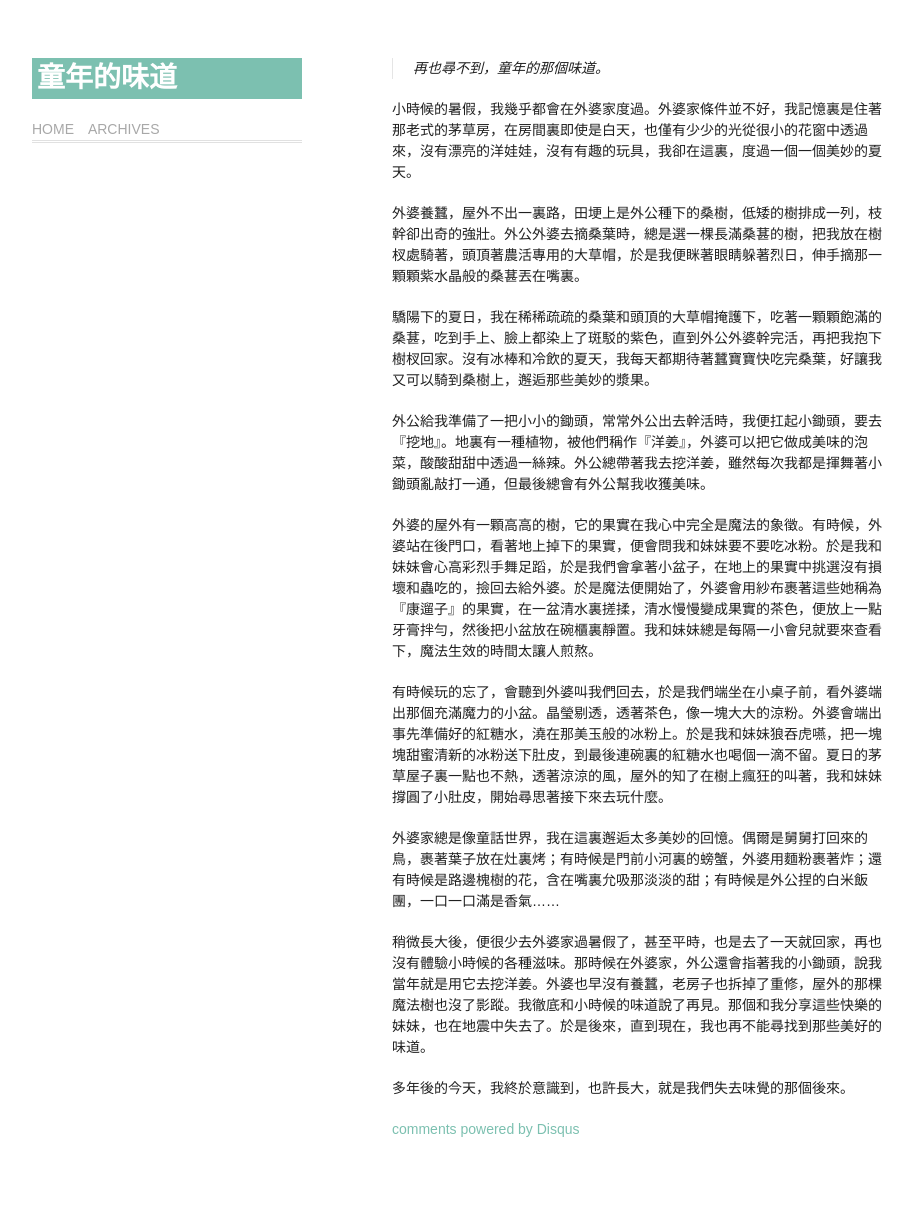
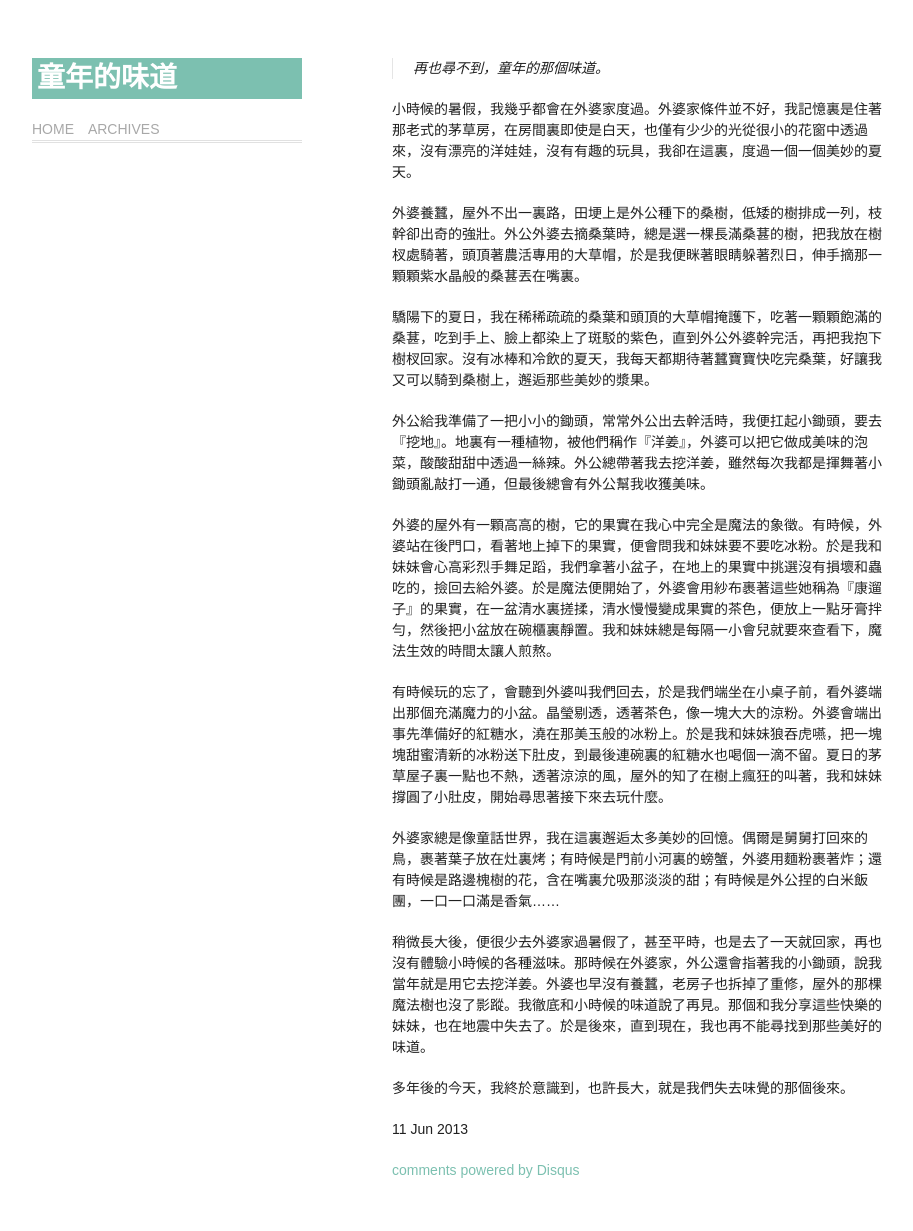
Before and after one commit to lixiaochou077/lixiaochou077.github.io, a Jekyll site: the page built from _posts/2013-06-11-bingfen.md, in a window 1280 px wide. Shown: the whole page, without its empty margins (178-1091 px from the left). Built offline with Jekyll 4.4.1, drawn with Linux system fonts in a browser that asks for light colours; Markdown is read by kramdown in place of the engine named in the settings; comment, search, counter and statistics services are not loaded; before the commit the page ends 1190 px from its top, so only the background shows below that.

Commit message:
add post

```diff
--- a/_posts/2013-06-11-bingfen.md
+++ b/_posts/2013-06-11-bingfen.md
@@ -13,7 +13,7 @@ title: 童年的味道
 
 外公給我準備了一把小小的鋤頭，常常外公出去幹活時，我便扛起小鋤頭，要去『挖地』。地裏有一種植物，被他們稱作『洋姜』，外婆可以把它做成美味的泡菜，酸酸甜甜中透過一絲辣。外公總帶著我去挖洋姜，雖然每次我都是揮舞著小鋤頭亂敲打一通，但最後總會有外公幫我收獲美味。
 
-外婆的屋外有一顆高高的樹，它的果實在我心中完全是魔法的象徵。有時候，外婆站在後門口，看著地上掉下的果實，便會問我和妹妹要不要吃冰粉。於是我和妹妹會心高彩烈手舞足蹈，於是我們會拿著小盆子，在地上的果實中挑選沒有損壞和蟲吃的，撿回去給外婆。於是魔法便開始了，外婆會用紗布裹著這些她稱為『康遛子』的果實，在一盆清水裏搓揉，清水慢慢變成果實的茶色，便放上一點牙膏拌勻，然後把小盆放在碗櫃裏靜置。我和妹妹總是每隔一小會兒就要來查看下，魔法生效的時間太讓人煎熬。
+外婆的屋外有一顆高高的樹，它的果實在我心中完全是魔法的象徵。有時候，外婆站在後門口，看著地上掉下的果實，便會問我和妹妹要不要吃冰粉。於是我和妹妹會心高彩烈手舞足蹈，我們拿著小盆子，在地上的果實中挑選沒有損壞和蟲吃的，撿回去給外婆。於是魔法便開始了，外婆會用紗布裹著這些她稱為『康遛子』的果實，在一盆清水裏搓揉，清水慢慢變成果實的茶色，便放上一點牙膏拌勻，然後把小盆放在碗櫃裏靜置。我和妹妹總是每隔一小會兒就要來查看下，魔法生效的時間太讓人煎熬。
 
 有時候玩的忘了，會聽到外婆叫我們回去，於是我們端坐在小桌子前，看外婆端出那個充滿魔力的小盆。晶瑩剔透，透著茶色，像一塊大大的涼粉。外婆會端出事先準備好的紅糖水，澆在那美玉般的冰粉上。於是我和妹妹狼吞虎嚥，把一塊塊甜蜜清新的冰粉送下肚皮，到最後連碗裏的紅糖水也喝個一滴不留。夏日的茅草屋子裏一點也不熱，透著涼涼的風，屋外的知了在樹上瘋狂的叫著，我和妹妹撐圓了小肚皮，開始尋思著接下來去玩什麼。
 
@@ -22,3 +22,5 @@ title: 童年的味道
 稍微長大後，便很少去外婆家過暑假了，甚至平時，也是去了一天就回家，再也沒有體驗小時候的各種滋味。那時候在外婆家，外公還會指著我的小鋤頭，說我當年就是用它去挖洋姜。外婆也早沒有養蠶，老房子也拆掉了重修，屋外的那棵魔法樹也沒了影蹤。我徹底和小時候的味道說了再見。那個和我分享這些快樂的妹妹，也在地震中失去了。於是後來，直到現在，我也再不能尋找到那些美好的味道。
 
 多年後的今天，我終於意識到，也許長大，就是我們失去味覺的那個後來。
+
+{{ page.date | date_to_string }}
--- a/_posts/2013-06-11-tndwd.html
+++ b/_posts/2013-06-11-tndwd.html
@@ -12,7 +12,7 @@ title: 童年的味道
 
 外公給我準備了一把小小的鋤頭，常常外公出去幹活時，我便扛起小鋤頭，要去『挖地』。地裏有一種植物，被他們稱作『洋姜』，外婆可以把它做成美味的泡菜，酸酸甜甜中透過一絲辣。外公總帶著我去挖洋姜，雖然每次我都是揮舞著小鋤頭亂敲打一通，但最後總會有外公幫我收獲美味。
 
-外婆的屋外有一顆高高的樹，它的果實在我心中完全是魔法的象徵。有時候，外婆站在後門口，看著地上掉下的果實，便會問我和妹妹要不要吃冰粉。於是我和妹妹會心高彩烈手舞足蹈，於是我們會拿著小盆子，在地上的果實中挑選沒有損壞和蟲吃的，撿回去給外婆。於是魔法便開始了，外婆會用紗布裹著這些她稱為『康遛子』的果實，在一盆清水裏搓揉，清水慢慢變成果實的茶色，便放上一點牙膏拌勻，然後把小盆放在碗櫃裏靜置。我和妹妹總是每隔一小會兒就要來查看下，魔法生效的時間太讓人煎熬。
+外婆的屋外有一顆高高的樹，它的果實在我心中完全是魔法的象徵。有時候，外婆站在後門口，看著地上掉下的果實，便會問我和妹妹要不要吃冰粉。於是我和妹妹會心高彩烈手舞足蹈，我們會拿著小盆子，在地上的果實中挑選沒有損壞和蟲吃的，撿回去給外婆。於是魔法便開始了，外婆會用紗布裹著這些她稱為『康遛子』的果實，在一盆清水裏搓揉，清水慢慢變成果實的茶色，便放上一點牙膏拌勻，然後把小盆放在碗櫃裏靜置。我和妹妹總是每隔一小會兒就要來查看下，魔法生效的時間太讓人煎熬。
 
 有時候玩的忘了，會聽到外婆叫我們回去，於是我們端坐在小桌子前，看外婆端出那個充滿魔力的小盆。晶瑩剔透，透著茶色，像一塊大大的涼粉。外婆會端出事先準備好的紅糖水，澆在那美玉般的冰粉上。於是我和妹妹狼吞虎嚥，把一塊塊甜蜜清新的冰粉送下肚皮，到最後連碗裏的紅糖水也喝個一滴不留。夏日的茅草屋子裏一點也不熱，透著涼涼的風，屋外的知了在樹上瘋狂的叫著，我和妹妹撐圓了小肚皮，開始尋思著接下來去玩什麼。
 
```
